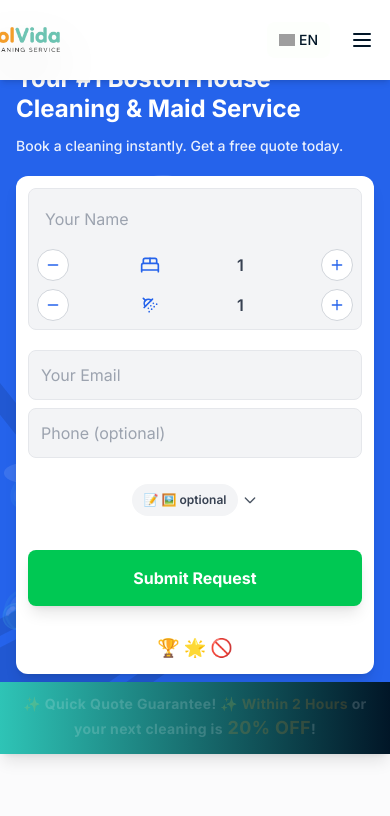
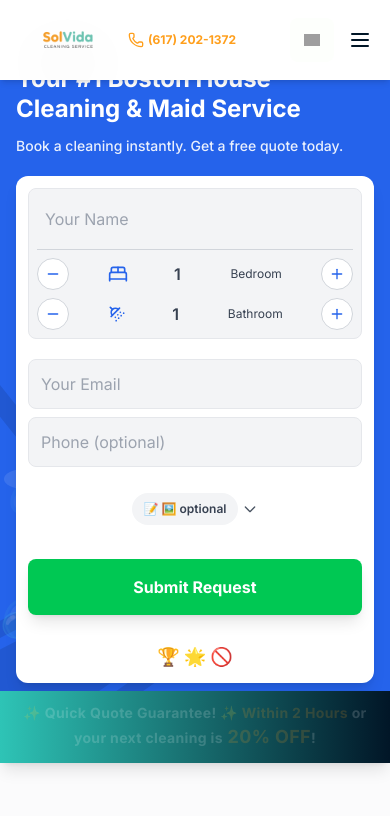
Before and after one commit to volkanmutaf/solvidaclean, a React (Vite) app: page / in a window 390 px wide. Shown: the top 816 px of the page. Built offline with nearby package versions, Linux system fonts and the light colour scheme; grey boxes are pictures that could not be loaded.

Commit message:
Fix mobile header: logo visibility, phone number display, bedroom/bathroom labels, name separator, prevent horizontal scroll

```diff
--- a/src/App.jsx
+++ b/src/App.jsx
@@ -25,10 +25,10 @@ function AppContent() {
                        location.pathname.startsWith("/admin/appointments");
 
   return (
-    <div className="font-sans text-gray-800 min-h-screen bg-white">
+    <div className="font-sans text-gray-800 min-h-screen bg-white overflow-x-hidden w-full max-w-full">
       {!isAdminRoute && <Header />}
-      <main className="pt-0">
-        <div className="mx-auto">
+      <main className="pt-0 overflow-x-hidden w-full max-w-full">
+        <div className="mx-auto w-full max-w-full overflow-x-hidden">
           <Routes>
             <Route path="/service-areas" element={<ServiceAreas />} />
             <Route path="/" element={<Home />} />
--- a/src/components/Header.jsx
+++ b/src/components/Header.jsx
@@ -145,18 +145,18 @@ export function Header() {
     // Tek bir ana kapsayıcı div
     <div className="bg-transparent">
       {/* Reverted header background to bg-light and text colors to text-dark */}
-      <header className="fixed top-0 left-0 right-0 w-full bg-white shadow-md z-50">
+      <header className="fixed top-0 left-0 right-0 w-full bg-white shadow-md z-50 overflow-x-hidden">
       <div className="max-w-6xl mx-auto flex items-center justify-between h-full relative px-2 sm:px-4">
           {/* Sol: Logo */}
-          <div className="ml-[-110px] sm:ml-[-80px] md:ml-[-110px] flex-shrink-0 flex items-center h-full overflow-hidden" style={{width: '250px', height: '80px'}}>
+          <div className="ml-0 sm:ml-[-80px] md:ml-[-110px] flex-shrink-0 flex items-center h-full overflow-visible" style={{width: 'auto', height: '80px', minWidth: '120px'}}>
             <a onClick={() => handleNavigate("/")} className="cursor-pointer flex items-center justify-center w-full h-full touch-manipulation">
-              <img src="/logo.png" alt="SolVida Clean Logo" className="h-24 sm:h-32 md:h-40 lg:h-48 object-contain transition-transform group-hover:scale-110 drop-shadow-2xl" />
+              <img src="/logo.png" alt="SolVida Clean Logo" className="h-16 sm:h-24 md:h-32 lg:h-40 object-contain transition-transform group-hover:scale-110 drop-shadow-2xl" />
             </a>
           </div>
-                        {/* Phone Number */}
-                        <div className="whitespace-nowrap hidden md:flex items-center gap-2 text-white font-semibold text-lg">
-  <Phone className="w-7 h-7 text-accent" />
-  <a href="tel:6172021372" className="text-accent font-bold text-xl touch-manipulation"> (617) 202-1372 </a>
+                        {/* Phone Number - Mobile'da da göster */}
+                        <div className="whitespace-nowrap flex items-center gap-1 sm:gap-2 text-accent font-semibold text-xs sm:text-sm md:text-lg">
+  <Phone className="w-4 h-4 sm:w-5 sm:h-5 md:w-7 md:h-7 text-accent flex-shrink-0" />
+  <a href="tel:6172021372" className="text-accent font-bold text-xs sm:text-sm md:text-xl touch-manipulation">(617) 202-1372</a>
 </div>
           {/* Sağ: Menü ve Butonlar */}
           <div className="flex-1 flex items-center justify-end h-full">
@@ -341,20 +341,21 @@ export function Header() {
             </div>
 
             {/* Mobile Menu Toggle */}
-            <div className="lg:hidden flex items-center gap-3">
+            <div className="lg:hidden flex items-center gap-1 sm:gap-2">
               {/* Mobile Language Toggle */}
               <button
                 onClick={() => setLangOpen((prev) => !prev)}
                 // Hover:bg-highlight remains as requested
-                className="flex items-center gap-1 px-3 py-2 text-sm bg-light hover:bg-highlight text-dark rounded-lg transition-colors duration-200"
+                className="flex items-center gap-1 px-2 sm:px-3 py-2 text-xs sm:text-sm bg-light hover:bg-highlight text-dark rounded-lg transition-colors duration-200 touch-manipulation min-h-[44px] min-w-[44px] flex items-center justify-center"
               >
                 <img src={languages.find((l) => l.code === lang)?.flag} alt={lang} className="w-4 h-3" />
-                <span className="font-medium">{languages.find((l) => l.code === lang)?.label}</span>
+                <span className="font-medium hidden sm:inline">{languages.find((l) => l.code === lang)?.label}</span>
               </button>
 
               <button
                 onClick={() => setMobileOpen((prev) => !prev)}
-                className="p-2 text-dark hover:bg-accent rounded-lg transition-colors duration-200"
+                className="p-2 text-dark hover:bg-accent rounded-lg transition-colors duration-200 touch-manipulation min-h-[44px] min-w-[44px] flex items-center justify-center"
+                aria-label="Toggle menu"
               >
                 {mobileOpen ? <X className="w-6 h-6" /> : <Menu className="w-6 h-6" />}
               </button>
--- a/src/components/Hero.jsx
+++ b/src/components/Hero.jsx
@@ -251,14 +251,16 @@ useEffect(() => {
         {/* Mobile: Vertical layout, Desktop: Horizontal layout */}
         <div className="flex flex-col sm:flex-row items-stretch sm:items-center bg-gray-100 border border-gray-200 rounded-lg px-2 sm:px-2 py-2 sm:py-0 w-full min-h-[48px] sm:h-12 gap-2 sm:gap-0 overflow-x-hidden">
           {/* Name */}
+          <div className="flex-1 w-full sm:flex-grow border-b sm:border-b-0 sm:border-r border-gray-300 pb-2 sm:pb-0 sm:pr-2 sm:mr-2">
             <input
               type="text"
               placeholder={t("quoteForm.namePlaceholder")}
               value={name}
               onChange={(e) => setName(e.target.value)}
               required
-            className="flex-grow bg-transparent border-none outline-none text-base placeholder-gray-400 min-w-0 w-full sm:min-w-[120px] h-10 sm:h-full px-2 sm:px-3 min-h-[44px] touch-manipulation"
+              className="w-full bg-transparent border-none outline-none text-base placeholder-gray-400 min-w-0 h-10 sm:h-full px-2 sm:px-3 min-h-[44px] touch-manipulation"
             />
+          </div>
           <span className="mx-2 text-gray-400 text-lg select-none hidden sm:inline">|</span>
           {/* Bedroom */}
           <div className="flex items-center justify-between sm:justify-center gap-2 sm:gap-1 min-w-fit">
@@ -272,7 +274,7 @@ useEffect(() => {
             </button>
             <BedDouble className="w-5 h-5 text-[#2563eb]" />
             <span className="text-base font-semibold text-gray-700 min-w-[20px] text-center">{bedrooms}</span>
-            <span className="text-sm text-gray-700 ml-1 select-none hidden sm:inline">{t("quoteForm.bedroom")}</span>
+            <span className="text-xs sm:text-sm text-gray-700 ml-1 select-none">{t("quoteForm.bedroom")}</span>
             <button
               type="button"
               onClick={() => setBedrooms(bedrooms + 1)}
@@ -295,7 +297,7 @@ useEffect(() => {
             </button>
             <ShowerHead className="w-5 h-5 text-[#2563eb]" />
             <span className="text-base font-semibold text-gray-700 min-w-[20px] text-center">{bathrooms}</span>
-            <span className="text-sm text-gray-700 ml-1 select-none hidden sm:inline">{t("quoteForm.bathroom")}</span>
+            <span className="text-xs sm:text-sm text-gray-700 ml-1 select-none">{t("quoteForm.bathroom")}</span>
             <button
               type="button"
               onClick={() => setBathrooms(bathrooms + 1)}
```
Lines whose indentation alone changed are shown as unchanged.
